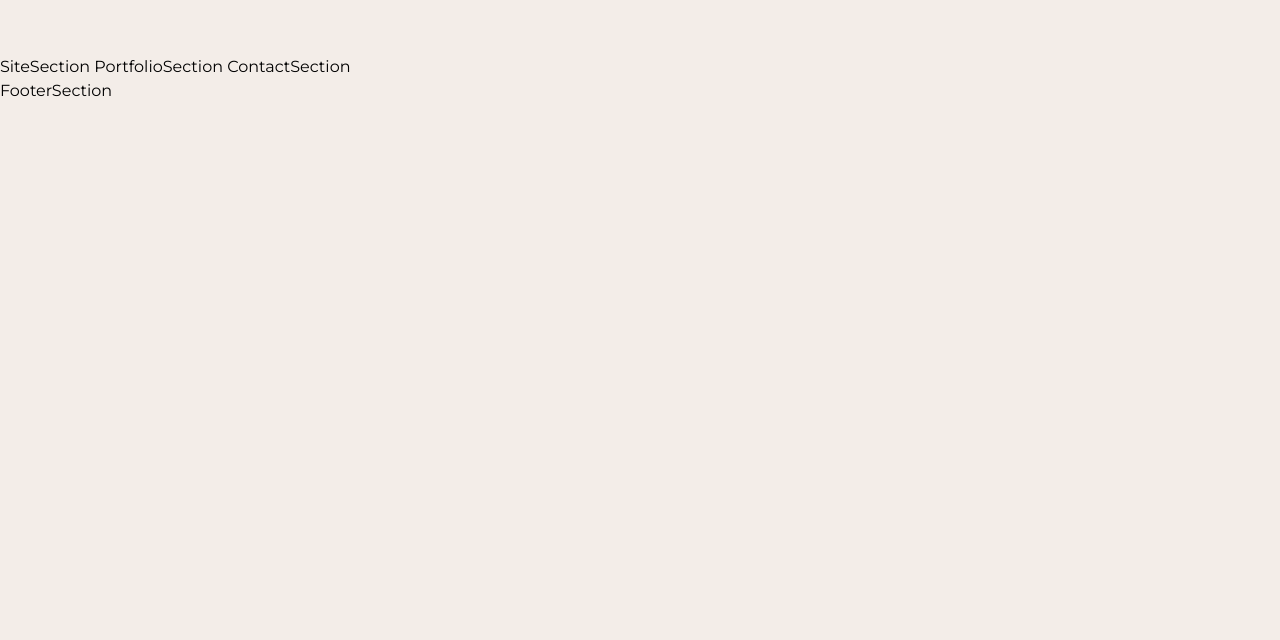
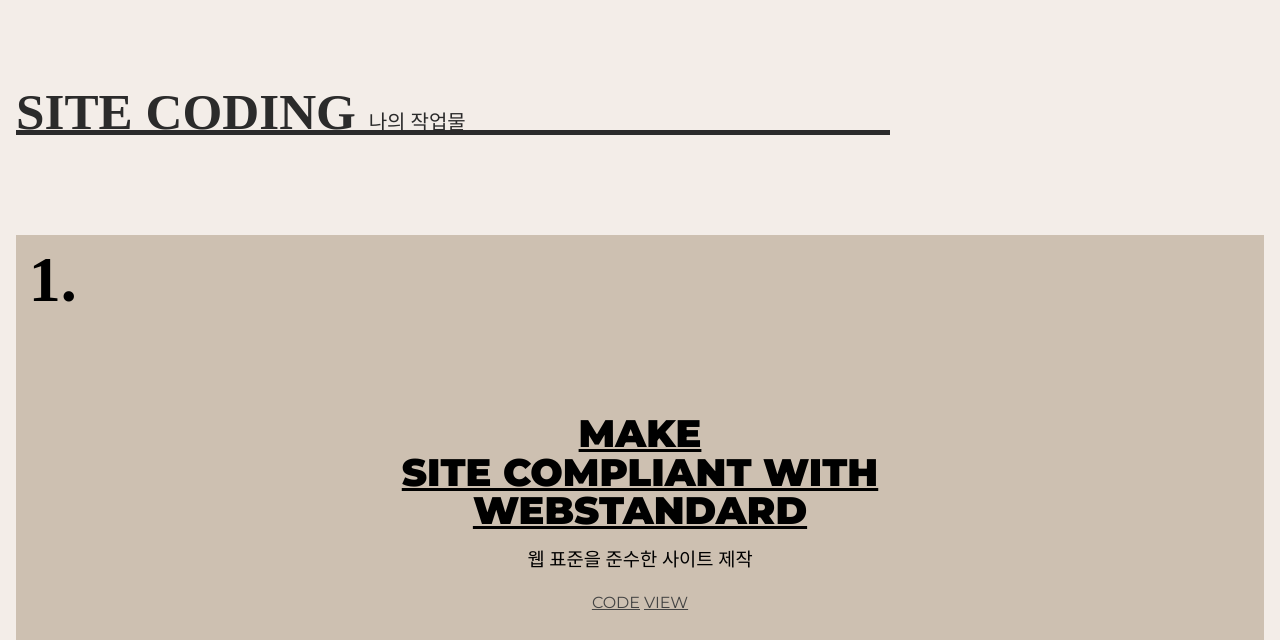
Before and after one commit to chloe-20/portfolio2023-vue, a Vue app: page / in a window 1280 px wide. Shown: the part 2157-2797 px from the top of the page. Before the commit the page ends 2260 px from the top, so only its background shows below. Built offline with nearby package versions, Linux system fonts and the light colour scheme; a small style sheet from the web is missing; a web font is replaced by a local one.

Commit message:
사이트완료

```diff
--- a/src/components/HeaderSection.vue
+++ b/src/components/HeaderSection.vue
@@ -12,7 +12,7 @@
       </div>
       <nav class="header__nav" :class="{ show: isNavVisible }" role="navigation" aria-label="메인 메뉴">
         <ul>
-          <li v-for="(nav, key) in headerNav" :key="key"><a href="nav.url">{{ nav.title }}</a></li>
+          <li v-for="(nav, key) in headerNav" :key="key"><a :href="nav.url">{{ nav.title }}</a></li>
         </ul>
       </nav>
       <div
--- a/src/components/SiteSection.vue
+++ b/src/components/SiteSection.vue
@@ -1,3 +1,193 @@
+<script setup>
+import { siteText } from "@/constants/index";
+</script>
+
 <template>
-  SiteSection
+  <section id="site">
+    <div class="site__inner">
+      <h2 class="site__title">SITE CODING <em>나의 작업물</em></h2>
+      <div class="site__wrap">
+        <article class="site__item" v-for="(site, key) in siteText" :key="key">
+          <span class="num">{{ key + 1 }}.</span>
+          <div class="text">
+            <div>{{ site.text[0] }}</div>
+            <div>{{ site.text[1] }}</div>
+            <div>{{ site.text[2] }}</div>
+          </div>
+          <h3 class="title">{{ site.title }}</h3>
+          <div class="btn">
+            <a :href="site.code">CODE</a>
+            <a :href="site.view">VIEW</a>
+          </div>
+          <div class="info">
+            <span>{{ site.info[0] }}</span>
+            <span>{{ site.info[1] }}</span>
+            <span>{{ site.info[2] }}</span>
+          </div>
+        </article>
+      </div>
+    </div>
+  </section>
 </template>
+
+<style lang="scss">
+@import "@/assets/scss/mixin";
+
+.site__inner {
+  padding: 16px;
+
+  .site__title  {
+    position: sticky;
+    top: 70px;
+    left: 0;
+    width: 70%;
+    height: 5vw;
+    font-size: 4vw;
+    font-weight: 900;
+    line-height: 1.6;
+    font-family: var(--mainKor-font);
+    color: var(--black100);
+    border-bottom: 0.4vw solid var(--black100);
+    margin-bottom: 100px;
+
+    @media (max-width: 768px){
+      width: 100%;
+      margin-bottom: 10vw;
+      font-size: 30px;
+      height: auto;
+      top: 68px;
+      z-index: 1000;
+      background-color: var(--mainBg-color);
+    }
+
+    em {
+      font-size: 1.25rem;
+      font-weight: 400;
+      line-height: 2;
+    }
+  }
+
+  .site__wrap {
+    .site__item {
+      height: 70vh;
+      @include flex-center;
+      flex-direction: column;
+      position: sticky;
+      left: 0;
+
+      &:nth-child(1) {
+        background-color: var(--subBg100);
+        top: 180px;
+
+        @media (max-width: 768px){
+          top: 140px;
+        }
+      }
+
+      &:nth-child(2) {
+        background-color: var(--subBg200);
+        top: 200px;
+
+        @media (max-width: 768px){
+          top: 160px;
+        }
+      }
+
+      &:nth-child(3) {
+        background-color: var(--subBg300);
+        top: 220px;
+
+        @media (max-width: 768px){
+          top: 180px;
+        }
+      }
+
+      &:nth-child(4) {
+        background-color: var(--subBg400);
+        top: 240px;
+
+        @media (max-width: 768px){
+          top: 200px;
+        }
+      }
+
+      .num {
+        font-size: 5vw;
+        line-height: 1;
+        font-weight: 900;
+        font-family: var(--mainNum-font);
+        position: absolute;
+        left: 1vw;
+        top: 1vw;
+
+        @media (max-width: 768px){
+          font-size: 80px;
+          left: 20px;
+          top: 20px;
+        }
+      }
+
+      .text {
+        text-align: center;
+        margin-bottom: 1rem;
+
+        > div {
+          font-size: 3vw;
+          line-height: 1;
+          font-weight: 900;
+          text-decoration: underline;
+          font-family: var(--mainEng-font);
+
+          @media (max-width: 768px){
+            font-size: 26px;
+          }
+        }
+      }
+
+      .title {
+        font-family: var(--mainKor-font);
+        margin-bottom: 1rem;
+      }
+
+      .btn {
+        a {
+          text-decoration: underline;
+          color: var(--black200);
+          font-size: 1rem;
+          transition: all 0.3s;
+          margin: 0 2px;
+
+          &:hover {
+            color: var(--black);
+          }
+        }
+      }
+
+      .info {
+        position: absolute;
+        left: 0;
+        bottom: 3%;
+        width: 98%;
+        margin-left: 1%;
+        border-top: 1px solid var(--black);
+        border-bottom: 1px solid var(--black);
+        display: flex;
+        justify-content: space-between;
+
+        @media (max-width: 768px){
+          flex-direction: column;
+          width: 90%;
+          margin-left: 5%;
+          padding: 5px 0;
+        }
+
+        span {
+          font-family: var(--mainKor-font);
+          font-size: 12px;
+          padding: 3px 0;
+        }
+      }
+    }
+  }
+}
+</style>
```
